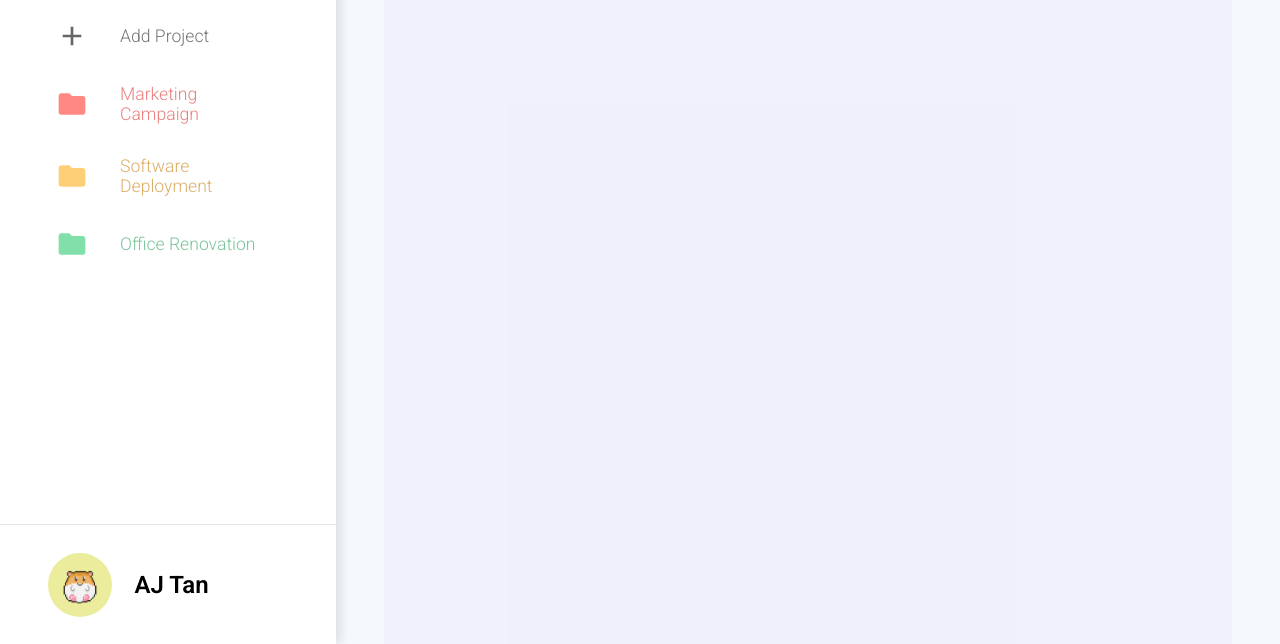
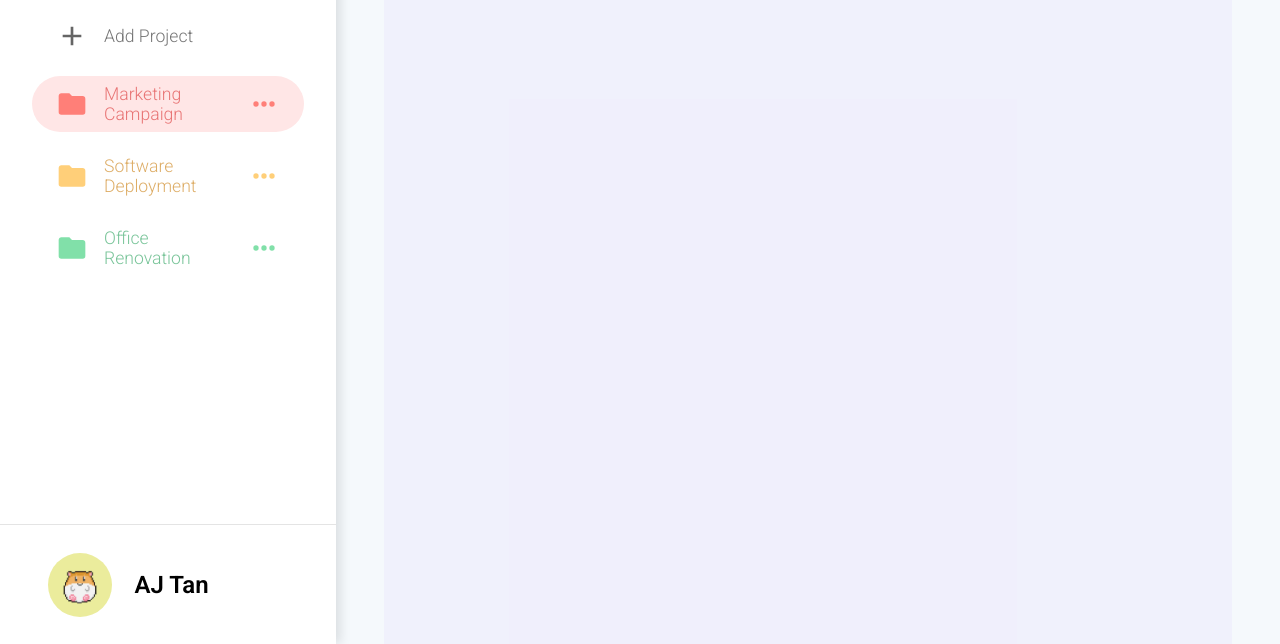
Before and after one commit to AJ-Tan/The-Odin-Project---Todo-List, a website built with webpack: page src/index.html in a window 1280 px wide. Shown: the part 156-800 px from the top of the page. Built offline with nearby package versions, Linux system fonts and the light colour scheme; some packages are replaced by stand-ins of ours.

Commit message:
Revised code for easier manipulation of data and styling.

```diff
--- a/src/Data/todoData.js
+++ b/src/Data/todoData.js
@@ -1,4 +1,4 @@
 import { sampleData } from "./sampleData";
 
 const localData = localStorage.getItem("todoData");
-export const todoData = localData ? localData : sampleData;
+export const todoDataAPI = localData ? localData : sampleData;
--- /dev/null
+++ b/src/classes/TodoData.js
@@ -0,0 +1,26 @@
+import { todoDataAPI } from "../Data/todoData";
+
+class TodoData {
+  #data = [];
+  #currentProject = {};
+  constructor(data) {
+    if(Array.isArray(data)) {
+      this.#data = data;
+      this.#currentProject = data[0];
+    }
+  }
+
+  get getData() {
+    return [...this.#data];
+  }
+
+  get currentProject() {
+    return this.#currentProject;
+  }
+
+  set currentProject(projectID) {
+    this.#currentProject = this.#data.find((data) => data.projectID === projectID);
+  }
+}
+
+export const todoData = new TodoData(todoDataAPI);
--- a/src/components/Sidebar.js
+++ b/src/components/Sidebar.js
@@ -1,8 +1,8 @@
 import "./css/sidebar.css";
 import userImg from "../assets/sidebar/user-img.avif";
 import { app } from "../classes/App";
-import renderSidebarProjects from "./render/renderSidebar";
-import eventsSidebar from "./events/eventsSidebar";
+import renderSidebarProjects from "./render/sidebar/renderSidebar";
+import eventsSidebar from "./events/sidebar/eventsSidebar";
 
 
 
@@ -12,23 +12,15 @@ export const Sidebar = () => {
   sidebarNode.innerHTML = `
   <header class="sidebar-header">
     <div class="sidebar-header-container">
-      <svg xmlns="http://www.w3.org/2000/svg" viewBox="0 0 24 24"><title>clock-time-one</title><path d="M12 2C6.5 2 2 6.5 2 12C2 17.5 6.5 22 12 22C17.5 22 22 17.5 22 12S17.5 2 12 2M12.3 13H11V7H12.5V9.7L14 7.1L15.3 7.9L12.3 13Z" />
+      <svg xmlns="http://www.w3.org/2000/svg" viewBox="0 0 24 24"><title>Taskmaster</title><path d="M12 2C6.5 2 2 6.5 2 12C2 17.5 6.5 22 12 22C17.5 22 22 17.5 22 12S17.5 2 12 2M12.3 13H11V7H12.5V9.7L14 7.1L15.3 7.9L12.3 13Z" />
       </svg>
       <h1>TaskMaster</h1>
     </div>
   </header>
   <section class="sidebar-projects">
-    <button id="btn-add-project" type="button"><svg xmlns="http://www.w3.org/2000/svg" viewBox="0 0 24 24"><title>plus</title><path d="M19,13H13V19H11V13H5V11H11V5H13V11H19V13Z" /></svg> Add Project</button>
+    <button id="btn-add-project" class="btn-project" type="button"><svg xmlns="http://www.w3.org/2000/svg" viewBox="0 0 24 24"><title>Add</title><path d="M19,13H13V19H11V13H5V11H11V5H13V11H19V13Z" /></svg> Add Project</button>
     <ul class="project-list">
-      <li class="project-item">
-        <button class="high" type="button" type="button"><svg xmlns="http://www.w3.org/2000/svg" viewBox="0 0 24 24"><title>folder</title><path d="M10,4H4C2.89,4 2,4.89 2,6V18A2,2 0 0,0 4,20H20A2,2 0 0,0 22,18V8C22,6.89 21.1,6 20,6H12L10,4Z" /></svg> Project 1 Of the World that is in it and that is in that</button>
-      </li>
-      <li class="project-item">
-        <button class="active medium" type="button" type="button"><svg xmlns="http://www.w3.org/2000/svg" viewBox="0 0 24 24"><title>folder</title><path d="M10,4H4C2.89,4 2,4.89 2,6V18A2,2 0 0,0 4,20H20A2,2 0 0,0 22,18V8C22,6.89 21.1,6 20,6H12L10,4Z" /></svg> <span>Project 2</span></button>
-      </li>
-      <li class="project-item">
-        <button class="low" type="button" type="button"><svg xmlns="http://www.w3.org/2000/svg" viewBox="0 0 24 24"><title>folder</title><path d="M10,4H4C2.89,4 2,4.89 2,6V18A2,2 0 0,0 4,20H20A2,2 0 0,0 22,18V8C22,6.89 21.1,6 20,6H12L10,4Z" /></svg> Project 3</button>
-      </li>
+      <!-- Project Items Here -->
     </ul>
   </section>
   <footer class="sidebar-user">
--- a/src/components/_ContentHeader.js
+++ b/src/components/_ContentHeader.js
@@ -1,14 +1,13 @@
 import "./css/contentHeader.css";
 import { format } from "date-fns";
-import { pubsub } from "../classes/PubSub";
-import eventsContentHeader from "./events/eventsContentHeader";
+import eventsContentHeader from "./events/content-header/eventsContentHeader";
 
 export const _ContentHeader = (ContentNode) => {
   const contentHeaderNode = document.createElement("header");
   contentHeaderNode.classList.add("content-header");
   contentHeaderNode.innerHTML = `
   <div class="content-header-container">
-    <h2 class="header-title">Project 1 Of the World that is in it and that is in that</h2>
+    <h2 class="header-title">...</h2>
     <div class="input-container">
       <div class="header-date-container">
         <button type="button" id="date-decrease">&lt;</button>
--- a/src/components/css/sidebar.css
+++ b/src/components/css/sidebar.css
@@ -60,15 +60,14 @@
   font-size: 1.1rem;
   font-weight: 300;
 
-  button {
+  .btn-project {
     display: flex;
     align-items: center;
-    gap: 2rem;
+    column-gap: 1rem;
 
     position: relative;
 
     border: none;
-    border-radius: 99rem;
     padding-inline: 1.5rem;
     padding-block: 0.5rem;
     width: 100%;
@@ -78,23 +77,29 @@
     text-align: left;
     opacity: 0.6;
 
-    &:is(:hover,.active) {
-      background-color: var(--btn-sub-hover-bg);
-      opacity: 1;
-    }
+    background-color: transparent;
 
     & > * {
       flex-shrink: 0;
     }
   }
 
+  #btn-add-project {
+    border-radius: 99rem;
+
+    &:hover {
+      background-color: var(--btn-sub-hover-bg);
+    }
+  }
+
   svg {
-
     width: 2rem;
   }
 
-  button.high  {
-    color: var(--priority-high-text);
+  .high {
+    .project-item-button {
+      color: var(--priority-high-text);
+    }
 
     svg {
       fill: var(--priority-high-icon);
@@ -105,8 +110,10 @@
     }
   }
 
-  button.medium  {
-    color: var(--priority-medium-text);
+  .medium {
+    .project-item-button {
+      color: var(--priority-medium-text);
+    }
 
     svg {
       fill: var(--priority-medium-icon);
@@ -117,8 +124,10 @@
     }
   }
 
-  button.low  {
-    color: var(--priority-low-text);
+  .low {
+    .project-item-button {
+      color: var(--priority-low-text);
+    }
 
     svg {
       fill: var(--priority-low-icon);
@@ -128,6 +137,17 @@
       background-color: var(--priority-low-bg);
     }
   }
+}
+
+.project-item {
+  border-radius: 2rem;
+  min-width: 16rem;
+  overflow: hidden;
+}
+
+.options-overlay {
+  display: none;
+  flex-direction: column;
 }
 
 .sidebar-user {
@@ -197,9 +217,8 @@
 
     font-size: 1.1rem;
 
-    button {
-      gap: 1rem;
-      width: 16rem
+    .btn-project {
+      column-gap: 1rem;
     }
 
     svg {
--- a/src/components/events/eventsContentHeader.js
+++ b/src/components/events/content-header/eventsContentHeader.js
@@ -1,6 +1,7 @@
+import { todoData } from "../../../classes/TodoData";
 import { addDays, subDays, format } from "date-fns";
-import { pubsub } from "../../classes/PubSub";
-import "./sub/subContentHeader";
+import { pubsub } from "../../../classes/PubSub";
+import "./subContentHeader";
 
 const eventsContentHeader = () => {
   const dateSelect = document.getElementById("date-select");
--- a/src/components/events/eventsSidebar.js
+++ /dev/null
@@ -1,21 +0,0 @@
-import { todoData } from "../../Data/todoData";
-import { pubsub } from "../../classes/PubSub";
-
-const eventsSidebar = () => {
-  const projectButtons = document.querySelectorAll(".project-item button");
-
-  projectButtons.forEach(button => {
-    button.addEventListener("click", (e) => {
-      const updatedProjectButton = document.querySelectorAll(".project-item button");
-
-      updatedProjectButton.forEach(btn => {
-        btn.classList.remove("active");
-      })
-
-      e.currentTarget.classList.add("active");
-      pubsub.publish("activeProject", todoData.find(data => data.projectID === e.currentTarget.dataset.id));
-    })
-  })
-}
-
-export default eventsSidebar;
--- /dev/null
+++ b/src/components/events/sidebar/eventsSidebar.js
@@ -0,0 +1,19 @@
+import { todoData } from "../../../classes/TodoData";
+import { pubsub } from "../../../classes/PubSub";
+import "./subSidebar";
+
+
+const eventsSidebar = () => {
+  const projectButtons = document.querySelectorAll(".project-item-button");
+
+  projectButtons.forEach(button => {
+    button.addEventListener("click", (e) => {
+      const selectedProjectID = e.currentTarget.parentNode.dataset.id;
+      todoData.currentProject = selectedProjectID;
+
+      pubsub.publish("activeProject", todoData.currentProject);
+    })
+  })
+}
+
+export default eventsSidebar;
--- /dev/null
+++ b/src/components/events/sidebar/subSidebar.js
@@ -0,0 +1,14 @@
+import { pubsub } from "../../../classes/PubSub"
+import { todoData } from "../../../classes/TodoData";
+
+
+pubsub.subscribe("activeProject", () => {
+  const updatedProjectButton = document.querySelectorAll(".project-item");
+  updatedProjectButton.forEach(btn => {
+    btn.classList.remove("active");
+
+    if(btn.dataset.id === todoData.currentProject.projectID) {
+      btn.classList.add("active");
+    }
+  })
+})
--- a/src/components/render/_sidebarProjectItem.js
+++ /dev/null
@@ -1,20 +0,0 @@
-const _sidebarProjectItem = ({projectID, projectName, projectPriority}) => {
-  const projectItemNode = document.createElement("li");
-  projectItemNode.classList.add("project-item");
-
-  const projectButtonNode = document.createElement("button");
-  projectButtonNode.setAttribute("type", "button");
-  projectButtonNode.dataset["id"] = projectID;
-  projectButtonNode.classList.add(projectPriority);
-  projectButtonNode.textContent = projectName;
-  projectItemNode.appendChild(projectButtonNode);
-
-  const folderSVG = new DOMParser()
-    .parseFromString(`<svg xmlns="http://www.w3.org/2000/svg" viewBox="0 0 24 24"><title>folder</title><path d="M10,4H4C2.89,4 2,4.89 2,6V18A2,2 0 0,0 4,20H20A2,2 0 0,0 22,18V8C22,6.89 21.1,6 20,6H12L10,4Z" /></svg>`, "image/svg+xml")
-    .documentElement;
-  projectButtonNode.prepend(folderSVG);
-
-  return projectItemNode;
-}
-
-export default _sidebarProjectItem;
--- /dev/null
+++ b/src/components/render/sidebar/_sidebarProjectItem.js
@@ -0,0 +1,29 @@
+import _sidebarProjectItemOptions from "./_sidebarProjectItemOptions";
+
+const _sidebarProjectItem = ({projectID, projectName, projectPriority}) => {
+  const projectItemNode = document.createElement("li");
+  projectItemNode.dataset["id"] = projectID;
+  projectItemNode.classList.add("project-item", projectPriority);
+
+  const projectButtonNode = document.createElement("button");
+  projectButtonNode.setAttribute("type", "button");
+  projectButtonNode.classList.add("project-item-button", "btn-project");
+  projectButtonNode.textContent = projectName;
+  projectItemNode.appendChild(projectButtonNode);
+
+  const folderSVG = new DOMParser()
+    .parseFromString(`<svg xmlns="http://www.w3.org/2000/svg" viewBox="0 0 24 24"><title>${projectPriority[0].toUpperCase() + projectPriority.slice(1)} priority</title><path d="M10,4H4C2.89,4 2,4.89 2,6V18A2,2 0 0,0 4,20H20A2,2 0 0,0 22,18V8C22,6.89 21.1,6 20,6H12L10,4Z" /></svg>`, "image/svg+xml")
+    .documentElement;
+  projectButtonNode.prepend(folderSVG);
+
+  const horizontalDotsSVG = new DOMParser()
+    .parseFromString(`<svg xmlns="http://www.w3.org/2000/svg" viewBox="0 0 24 24"><title>Options</title><path d="M16,12A2,2 0 0,1 18,10A2,2 0 0,1 20,12A2,2 0 0,1 18,14A2,2 0 0,1 16,12M10,12A2,2 0 0,1 12,10A2,2 0 0,1 14,12A2,2 0 0,1 12,14A2,2 0 0,1 10,12M4,12A2,2 0 0,1 6,10A2,2 0 0,1 8,12A2,2 0 0,1 6,14A2,2 0 0,1 4,12Z" /></svg>`, "image/svg+xml")
+    .documentElement;
+  projectButtonNode.appendChild(horizontalDotsSVG);
+
+  projectItemNode.appendChild(_sidebarProjectItemOptions());
+
+  return projectItemNode;
+}
+
+export default _sidebarProjectItem;
--- /dev/null
+++ b/src/components/render/sidebar/_sidebarProjectItemOptions.js
@@ -0,0 +1,36 @@
+const _sidebarProjectItemOptions = () => {
+  const optionsOverlayNode = document.createElement("div");
+  optionsOverlayNode.classList.add("options-overlay");
+
+  const viewButtonNode = document.createElement("button");
+  viewButtonNode.setAttribute("type", "button");
+  viewButtonNode.classList.add("btn-project-options", "btn-project-view");
+  viewButtonNode.textContent = "View";
+  optionsOverlayNode.appendChild(viewButtonNode);
+
+  const viewSVG = new DOMParser()
+    .parseFromString(`<svg xmlns="http://www.w3.org/2000/svg" viewBox="0 0 24 24"><title>View</title><path d="M12,9A3,3 0 0,0 9,12A3,3 0 0,0 12,15A3,3 0 0,0 15,12A3,3 0 0,0 12,9M12,17A5,5 0 0,1 7,12A5,5 0 0,1 12,7A5,5 0 0,1 17,12A5,5 0 0,1 12,17M12,4.5C7,4.5 2.73,7.61 1,12C2.73,16.39 7,19.5 12,19.5C17,19.5 21.27,16.39 23,12C21.27,7.61 17,4.5 12,4.5Z" /></svg>`, "image/svg+xml").documentElement;
+  viewButtonNode.prepend(viewSVG);
+
+  const editButtonNode = document.createElement("button");
+  editButtonNode.setAttribute("type", "button");
+  editButtonNode.textContent = "Edit";
+  optionsOverlayNode.appendChild(editButtonNode);
+
+  const editSVG = new DOMParser()
+    .parseFromString(`<svg xmlns="http://www.w3.org/2000/svg" viewBox="0 0 24 24"><title>Edit</title><path d="M19,3A2,2 0 0,1 21,5V19C21,20.11 20.1,21 19,21H5A2,2 0 0,1 3,19V5A2,2 0 0,1 5,3H19M16.7,9.35C16.92,9.14 16.92,8.79 16.7,8.58L15.42,7.3C15.21,7.08 14.86,7.08 14.65,7.3L13.65,8.3L15.7,10.35L16.7,9.35M7,14.94V17H9.06L15.12,10.94L13.06,8.88L7,14.94Z" /></svg>`, "image/svg+xml").documentElement;
+  editButtonNode.prepend(editSVG);
+
+  const deleteButtonNode = document.createElement("button");
+  deleteButtonNode.setAttribute("type", "button");
+  deleteButtonNode.textContent = "Delete";
+  optionsOverlayNode.appendChild(deleteButtonNode);
+
+  const deleteSVG = new DOMParser()
+    .parseFromString(`<svg xmlns="http://www.w3.org/2000/svg" viewBox="0 0 24 24"><title>Delete</title><path d="M19,4H15.5L14.5,3H9.5L8.5,4H5V6H19M6,19A2,2 0 0,0 8,21H16A2,2 0 0,0 18,19V7H6V19Z" /></svg>`, "image/svg+xml").documentElement;
+  deleteButtonNode.prepend(deleteSVG);
+
+  return optionsOverlayNode
+}
+
+export default _sidebarProjectItemOptions;
--- a/src/components/render/renderSidebar.js
+++ b/src/components/render/sidebar/renderSidebar.js
@@ -1,11 +1,10 @@
-import { todoData } from "../../Data/todoData";
+import { todoData } from "../../../classes/TodoData";
 import _sidebarProjectItem from "./_sidebarProjectItem";
 
 const renderSidebarProjects = () => {
   const projectListNode = document.querySelector(".project-list");
-
   const projectItems = document.createDocumentFragment();
-  todoData.forEach(data => {
+  todoData.getData.forEach(data => {
     projectItems.appendChild(_sidebarProjectItem(data));
   })
 
--- a/src/components/renderUI.js
+++ b/src/components/renderUI.js
@@ -1,5 +1,9 @@
 import { Sidebar } from "./Sidebar";
 import { ContentSection } from "./ContentSection.js";
+import { pubsub } from "../classes/PubSub.js";
+import { todoData } from "../classes/TodoData.js";
 
 Sidebar();
 ContentSection();
+
+pubsub.publish("activeProject", todoData.currentProject);
```
Also changed, not shown: src/components/events/content-header/subContentHeader.js (renamed from src/components/events/sub/subContentHeader.js).
